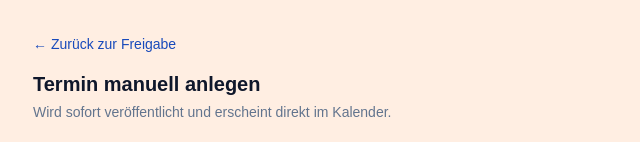
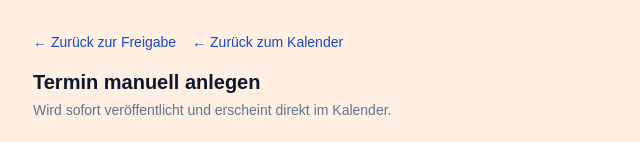
Before and after one commit to bernsteinius/Kiel-Institut-Radar, a Next.js app: page /admin/neu in a window 1280 px wide. Shown: the top 142 px of the page, without its empty margins (319-959 px from the left). Built offline with nearby package versions, Linux system fonts and the light colour scheme; no server answers.

Commit message:
"Zurück zum Kalender"-Link bei Termin- und Themen-Formularen ergänzen
Auf den Seiten für neuen/bearbeiteten Termin sowie neues Suchthema gab es
bisher nur den Rücksprung zur jeweiligen Übersicht, nicht direkt zum
Kalender.

```diff
--- a/src/app/themen/neu/page.tsx
+++ b/src/app/themen/neu/page.tsx
@@ -13,9 +13,14 @@ export default function NewTopicPage() {
   return (
     <div className="min-h-screen bg-[#ffeee2] px-4 py-8 sm:px-8">
       <div className="mx-auto max-w-xl">
-        <Link href="/themen" className="mb-4 inline-block text-sm text-[#194abb] hover:underline">
-          ← Zurück zu den Suchthemen
-        </Link>
+        <div className="mb-4 flex gap-4">
+          <Link href="/themen" className="text-sm text-[#194abb] hover:underline">
+            ← Zurück zu den Suchthemen
+          </Link>
+          <Link href="/" className="text-sm text-[#194abb] hover:underline">
+            ← Zurück zum Kalender
+          </Link>
+        </div>
 
         <h1 className="mb-1 text-xl font-semibold text-slate-900">Neues Suchthema</h1>
         <p className="mb-6 text-sm text-slate-500">
--- a/src/components/EventForm.tsx
+++ b/src/components/EventForm.tsx
@@ -54,9 +54,14 @@ export default function EventForm({
   return (
     <div className="min-h-screen bg-[#ffeee2] px-4 py-8 sm:px-8">
       <div className="mx-auto max-w-xl">
-        <Link href={backHref} className="mb-4 inline-block text-sm text-[#194abb] hover:underline">
-          ← {backLabel}
-        </Link>
+        <div className="mb-4 flex gap-4">
+          <Link href={backHref} className="text-sm text-[#194abb] hover:underline">
+            ← {backLabel}
+          </Link>
+          <Link href="/" className="text-sm text-[#194abb] hover:underline">
+            ← Zurück zum Kalender
+          </Link>
+        </div>
 
         <h1 className="mb-1 text-xl font-semibold text-slate-900">{heading}</h1>
         <p className="mb-6 text-sm text-slate-500">{subheading}</p>
```
